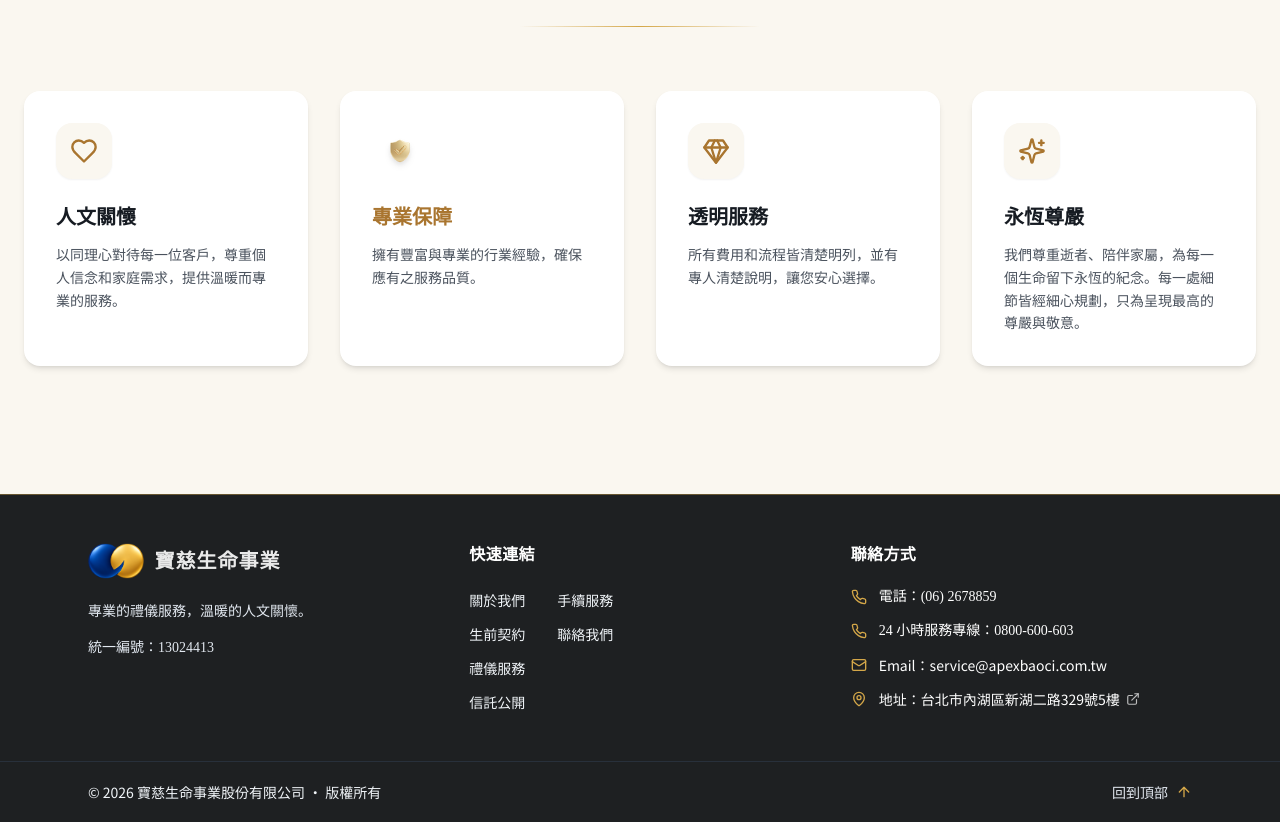
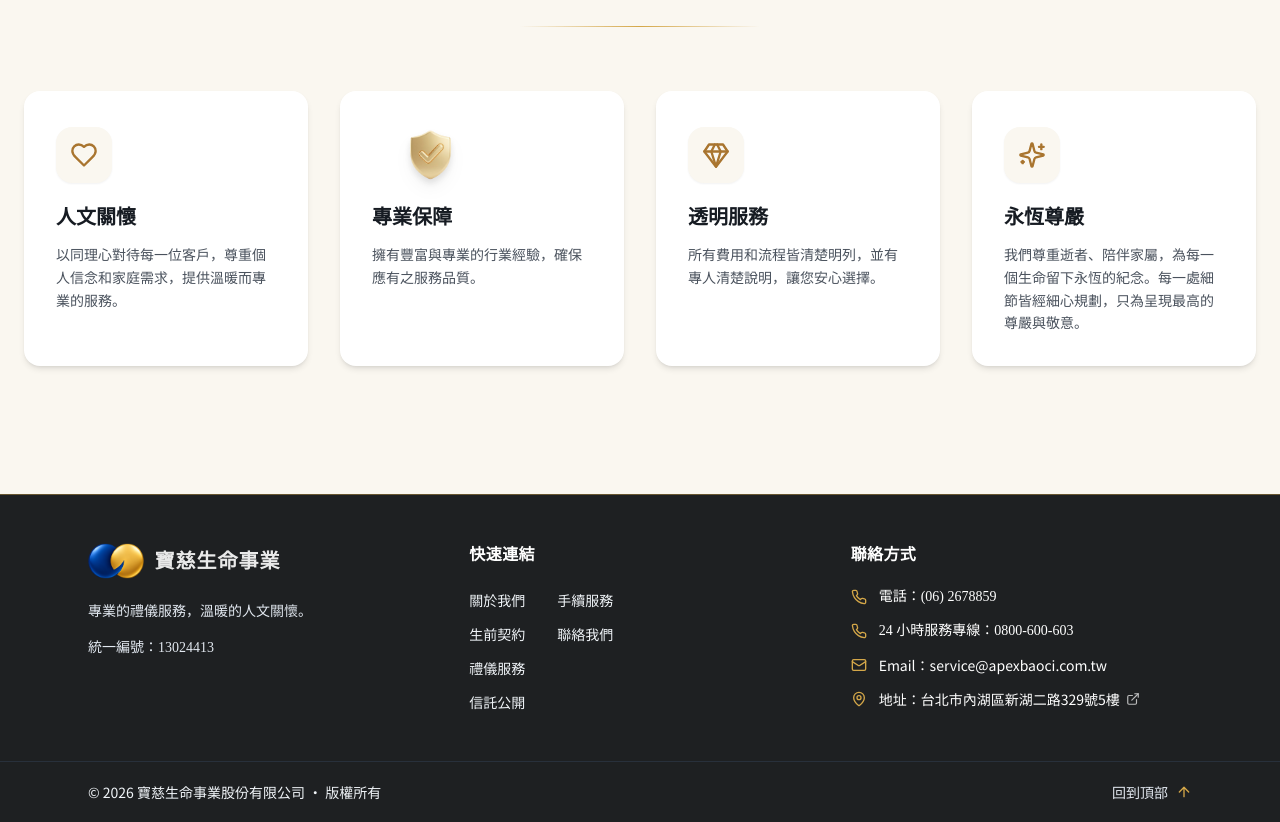
Before and after one commit to m9606286/baoci-life-website, a React (Vite) app: page / in a window 1280 px wide. Shown: the part 3113-3935 px from the top of the page. Built offline with nearby package versions, Linux system fonts and the light colour scheme.

Commit message:
Refactor CoreValues component for clarity and style

```diff
--- a/src/components/CoreValues.tsx
+++ b/src/components/CoreValues.tsx
@@ -10,10 +10,9 @@ const coreValues = [
     description: '以同理心對待每一位客戶，尊重個人信念和家庭需求，提供溫暖而專業的服務。',
   },
   {
-    image: '/safe.png', // 改為使用 public 裡面的 safe.png[cite: 1]
+    image: '/safe.png', // 使用 public/safe.png[cite: 1]
     title: '專業保障',
     description: '擁有豐富與專業的行業經驗，確保應有之服務品質。',
-    isGoldTitle: true, // 標記字體變淺深金色[cite: 1]
   },
   {
     icon: Gem,
@@ -56,17 +55,15 @@ export default function CoreValues() {
                   idx + 1
                 } group relative bg-white rounded-2xl p-8 shadow-md hover:shadow-2xl hover:shadow-ink-900/10 transition-all duration-500 hover:-translate-y-2 overflow-hidden cursor-pointer`}
               >
-                {/* Icon or Custom Image */}
-                <div className="relative mb-6">
+                {/* Icon / Image Container (縮小下方 mb-4 讓圖與文字更接近) */}
+                <div className="relative mb-4 flex items-center justify-start h-16">
                   {value.image ? (
-                    /* 圖片呈現：加上 Drop Shadow 陰影與 hover 縮放效果[cite: 1] */
-                    <div className="w-14 h-14 flex items-center justify-center">
-                      <img
-                        src={value.image}
-                        alt={value.title}
-                        className="w-full h-full object-contain filter drop-shadow-md group-hover:drop-shadow-xl group-hover:scale-110 transition-all duration-300"
-                      />
-                    </div>
+                    /* 放大 3D 金色盾牌並加上立體陰影與 hover 效果[cite: 1, 2] */
+                    <img
+                      src={value.image}
+                      alt={value.title}
+                      className="h-16 w-auto object-contain filter drop-shadow-lg group-hover:drop-shadow-2xl group-hover:scale-110 transition-all duration-300"
+                    />
                   ) : (
                     <div className="w-14 h-14 rounded-2xl bg-ivory-100 text-gold-600 group-hover:bg-gold-500 group-hover:text-white flex items-center justify-center transition-colors duration-300 shadow-sm">
                       {Icon && (
@@ -76,12 +73,8 @@ export default function CoreValues() {
                   )}
                 </div>
 
-                {/* 標題：專業保障改為淺深金色 (text-gold-600)[cite: 1] */}
-                <h3
-                  className={`font-serif-tc text-xl font-bold mb-3 ${
-                    value.isGoldTitle ? 'text-gold-600' : 'text-ink-800'
-                  }`}
-                >
+                {/* 標題：平時黑色/深色，Hover 時變淺深金色 (group-hover:text-gold-600)[cite: 1, 2] */}
+                <h3 className="font-serif-tc text-xl text-ink-800 group-hover:text-gold-600 font-bold mb-3 transition-colors duration-300">
                   {value.title}
                 </h3>
 
```
